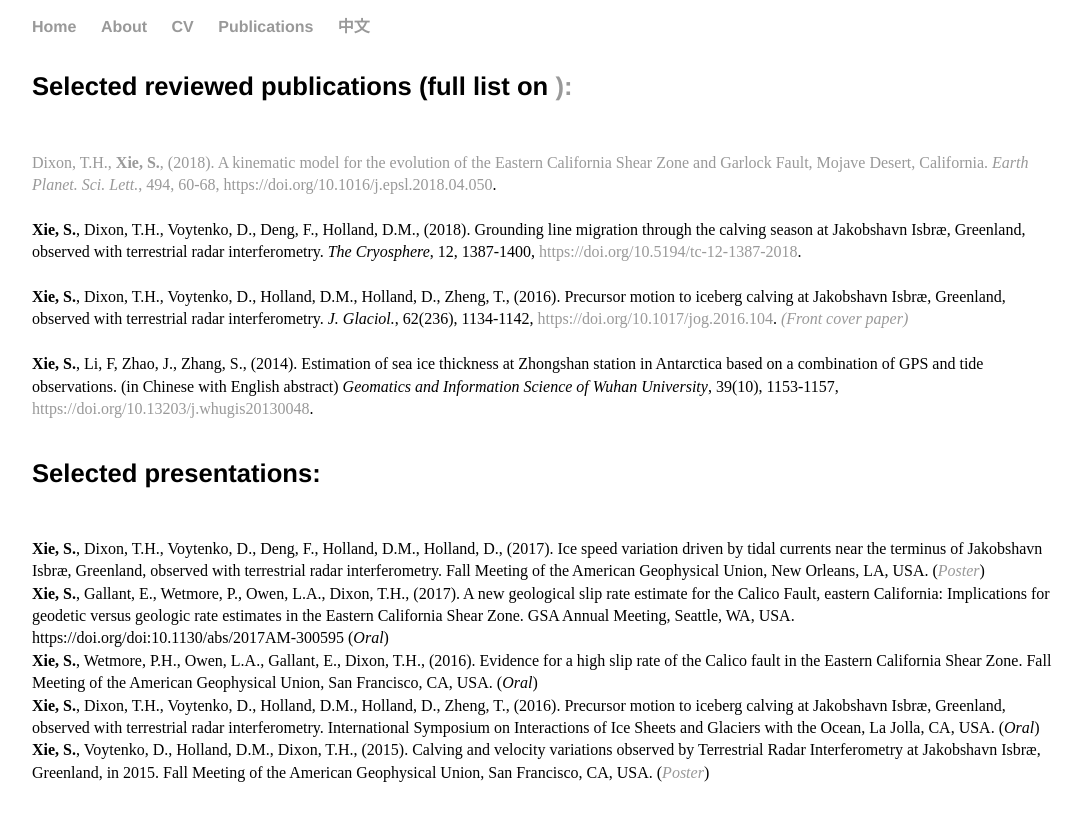
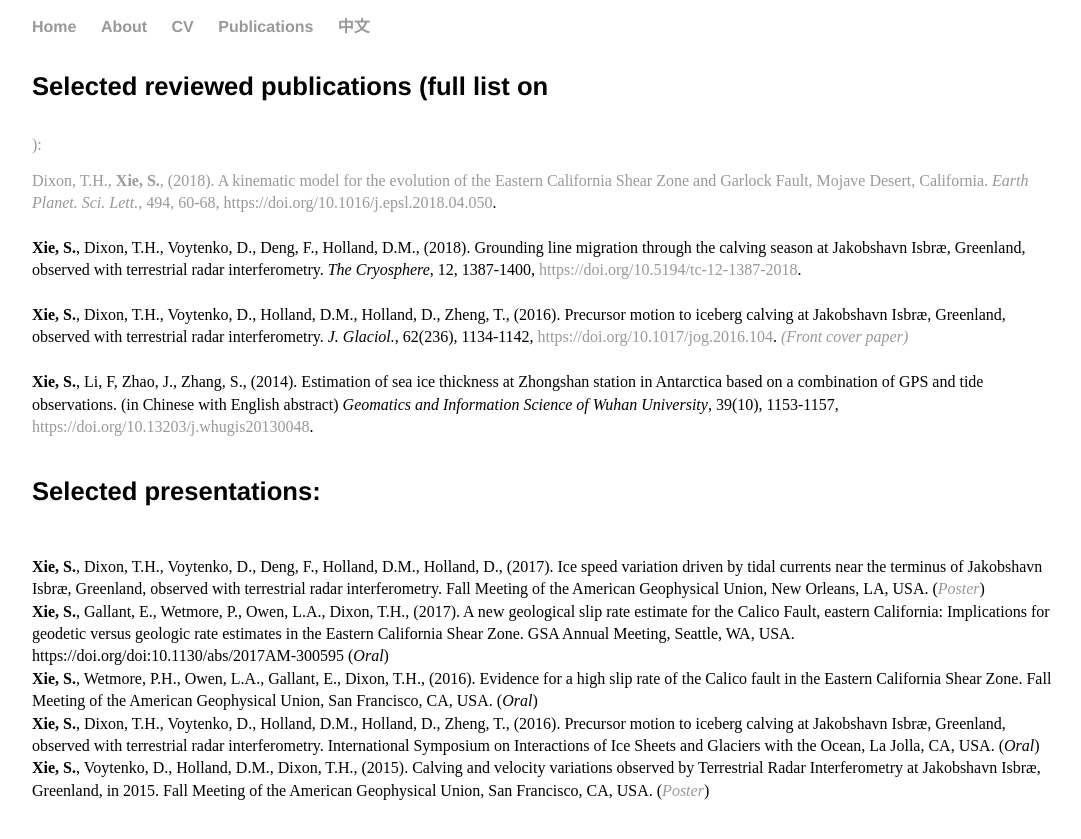
Before and after one commit to suruixie/suruixie.github.io, a Jekyll site: the page built from publications/index.html, in a window 1280 px wide. Shown: the top 839 px of the page, without its empty margins (96-1177 px from the left). Built offline with Jekyll 4.4.1, drawn with Linux system fonts in a browser that asks for light colours; a style sheet for code colours, icons or effects is not loaded.

Commit message:
Update index.html

```diff
--- a/publications/index.html
+++ b/publications/index.html
@@ -4,7 +4,7 @@ title: Surui's publications
 ---
 <link rel="stylesheet" href="https://cdn.rawgit.com/jpswalsh/academicons/master/css/academicons.min.css">
 <div class="publications">
-	<h4>Selected reviewed publications (full list on <a href="https://scholar.google.com/citations?user=kF4StsMAAAAJ&hl=en&oi=ao"> <i class="ai ai-google-scholar ai-2x"></i>):</h4>
+	<h4>Selected reviewed publications (full list on <a href="https://scholar.google.com/citations?user=kF4StsMAAAAJ&hl=en&oi=ao"> <i class="ai ai-google-scholar ai-2x"></i> </h4> ):
 	<p style="font-size:1.0em;">
 		Dixon, T.H., <strong>Xie, S.</strong>, (2018). A kinematic model for the evolution of the Eastern California Shear Zone and Garlock Fault, Mojave Desert, California. <em>Earth Planet. Sci. Lett.</em>, 494, 60-68, <a href="https://doi.org/10.1016/j.epsl.2018.04.050">https://doi.org/10.1016/j.epsl.2018.04.050</a>.  <br>
 		<br style="line-height:0.1em">
```
